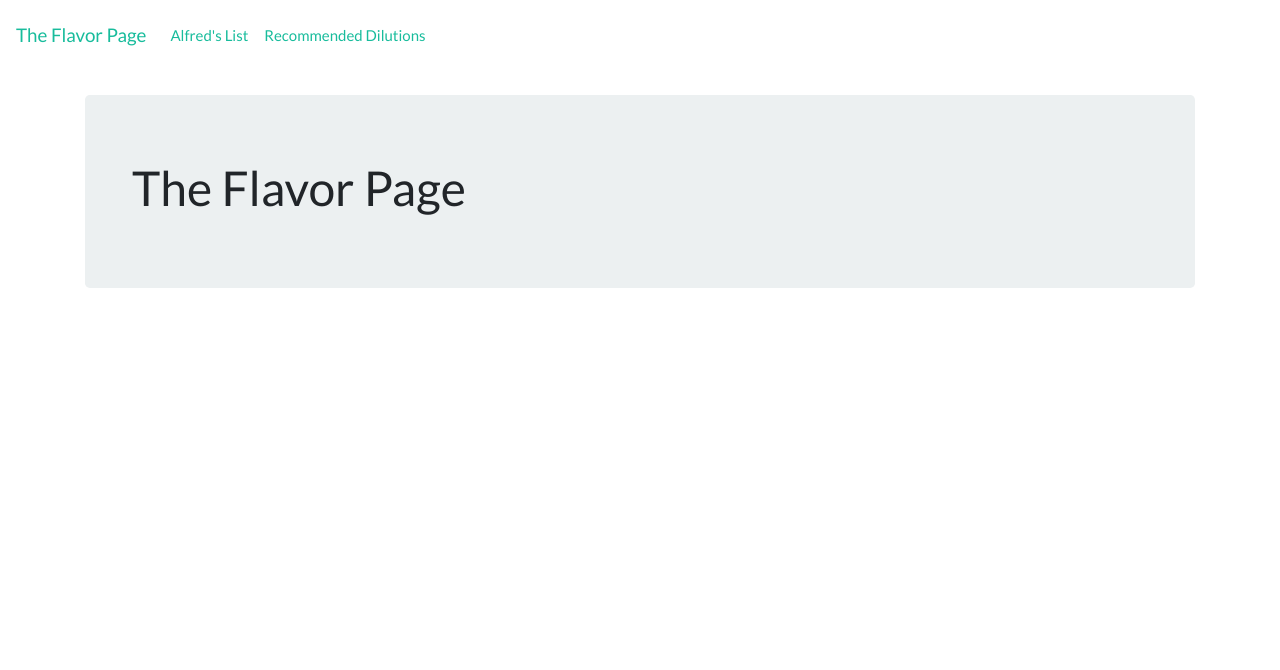
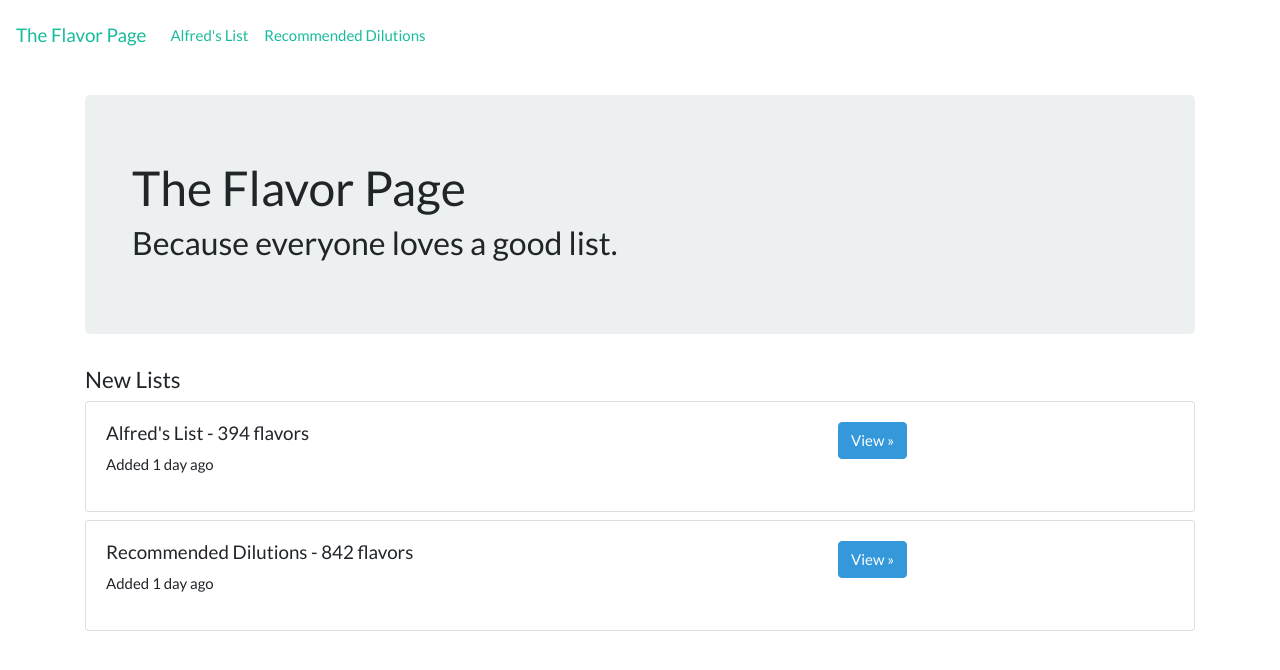
Before and after one commit to ayan4m1/flavor-page, a Gatsby site: page / in a window 1280 px wide. Built offline with nearby package versions, Linux system fonts and the light colour scheme; Gatsby itself is replaced by a stand-in of ours.

Commit message:
show recently added lists on index page

```diff
--- a/src/pages/index.js
+++ b/src/pages/index.js
@@ -1,18 +1,77 @@
+import { formatDistanceToNow, parseISO, compareDesc } from 'date-fns';
+import { Link } from 'gatsby';
+import PropTypes from 'prop-types';
 import React from 'react';
-import { Container, Jumbotron } from 'react-bootstrap';
+import { Container, Jumbotron, Row, Card, Col, Button } from 'react-bootstrap';
 
 import Layout from '~components/Layout';
 import SEO from '~components/SEO';
+import { graphql } from 'gatsby';
 
-export default function IndexPage() {
+export default function IndexPage({ data }) {
+  const lists = data.allListsJson.nodes;
+
+  lists.sort((a, b) =>
+    compareDesc(parseISO(a.dateAdded), parseISO(b.dateAdded))
+  );
+
   return (
     <Layout>
       <SEO title="Home" />
       <Jumbotron variant="info">
         <Container>
           <h1>The Flavor Page</h1>
+          <h3>Because everyone loves a good list.</h3>
         </Container>
       </Jumbotron>
+      <h4>New Lists</h4>
+      {lists.map((list) => (
+        <Row key={list.code} className="mb-2">
+          <Col>
+            <Card>
+              <Card.Body>
+                <Row>
+                  <Col md={8}>
+                    <h5>
+                      {list.name} - {list.flavors.length} flavors
+                    </h5>
+                    <p>
+                      Added{' '}
+                      {formatDistanceToNow(parseISO(list.dateAdded), {
+                        addSuffix: true
+                      })}
+                    </p>
+                  </Col>
+                  <Col md={4}>
+                    <Link to={`/${list.code}`}>
+                      <Button variant="info">View &raquo;</Button>
+                    </Link>
+                  </Col>
+                </Row>
+              </Card.Body>
+            </Card>
+          </Col>
+        </Row>
+      ))}
     </Layout>
   );
 }
+
+IndexPage.propTypes = {
+  data: PropTypes.object.isRequired
+};
+
+export const pageQuery = graphql`
+  query {
+    allListsJson {
+      nodes {
+        name
+        code
+        dateAdded
+        flavors {
+          flavorName
+        }
+      }
+    }
+  }
+`;
```
